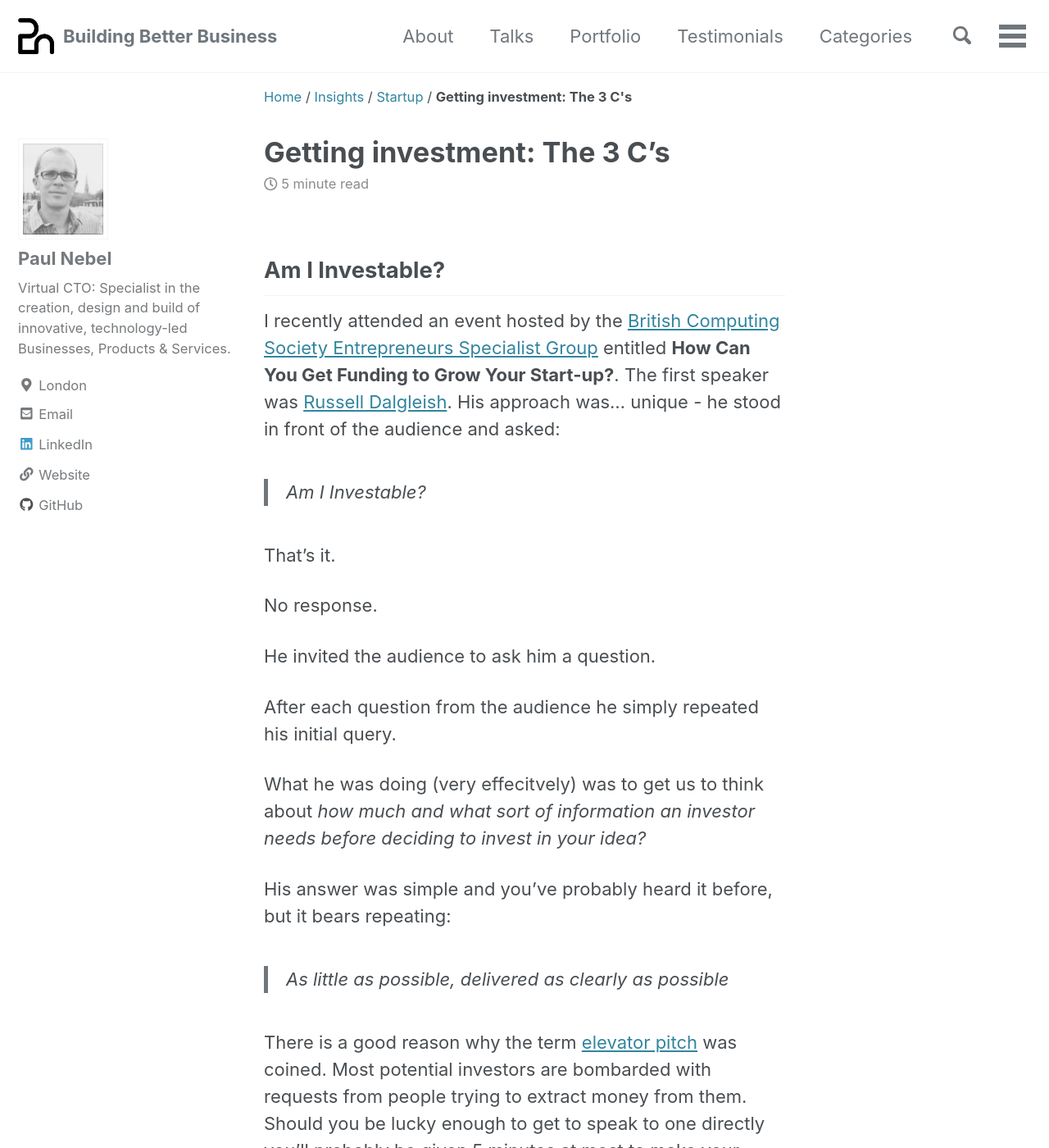
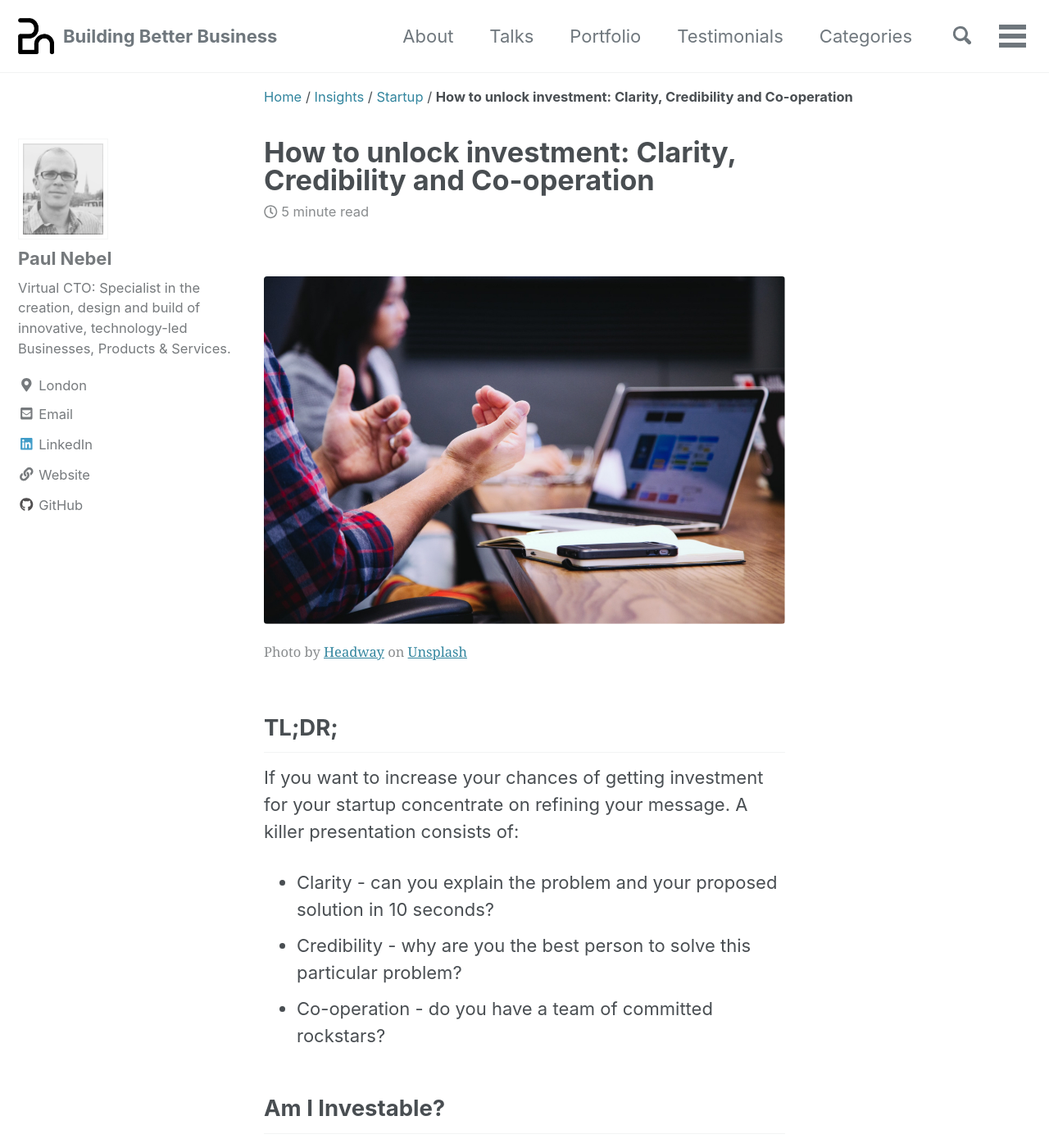
Before and after one commit to paulnebel/paulnebel.github.io, a Jekyll site: the page built from _posts/2019-07-31-the-three-cs-for-startups.md, in a window 1280 px wide and 1400 px high. Shown: the whole window at 82% size. Built offline with Jekyll 4.4.1, drawn with Linux system fonts in a browser that asks for light colours; cached includes are drawn as plain includes; nearby versions of some CDN libraries; comment, search, counter and statistics services are not loaded; some of the changed text lies outside the part shown.

Commit message:
feat: Adds custom image template

```diff
--- a/_config.yml
+++ b/_config.yml
@@ -65,7 +65,7 @@ collections:
 
 # Social Sharing
 twitter:
-  username               : "expert_in_it"
+  username               : "StartupCTO_Paul"
 og_image                 : # Open Graph/Twitter default site image
 # For specifying social profiles
 # - https://developers.google.com/structured-data/customize/social-profiles
@@ -74,7 +74,7 @@ social:
   name                   : # If the user or organization name differs from the site's name
   links:
     - "https://www.linkedin.com/in/paulnebel/"
-    - "https://twitter.com/expert_in_it"
+    - "https://twitter.com/StartupCTO_Paul"
 
 # Analytics
 analytics:
--- /dev/null
+++ b/_includes/image.html
@@ -0,0 +1,4 @@
+<figure class="image">
+  <img src="{{ include.url }}" alt="{{ include.description }}">
+  <figcaption>{{ include.caption }}</figcaption>
+</figure>
--- a/_posts/2019-07-31-the-three-cs-for-startups.md
+++ b/_posts/2019-07-31-the-three-cs-for-startups.md
@@ -1,9 +1,22 @@
 ---
-title: "Getting investment: The 3 C's"
+title: "How to unlock investment: Clarity, Credibility and Co-operation"
 meta: "How to get investors to listen to your startup idea."
+description: "How to get investors to listen to your startup idea."
 categories: Insights Startup
 slug: "the-three-cs-for-startups"
+header:
+  og_image: "/assets/images/3cs/investment.jpg"
 ---
+
+{% include image.html url="/assets/images/3cs/investment.jpg" description="Ivestment spelt with Scrabble tiles" caption='<span>Photo by <a href="https://unsplash.com/@headwayio?utm_source=unsplash&amp;utm_medium=referral&amp;utm_content=creditCopyText">Headway</a> on <a href="https://unsplash.com/s/photos/presentation?utm_source=unsplash&amp;utm_medium=referral&amp;utm_content=creditCopyText">Unsplash</a></span>' %}
+
+## TL;DR;
+
+If you want to increase your chances of getting investment for your startup concentrate on refining your message.  A killer presentation consists of:
+
+ - Clarity - can you explain the problem and your proposed solution in 10 seconds?
+ - Credibility - why are you the best person to solve this particular problem?
+ - Co-operation - do you have a team of committed rockstars?
 
 ## Am I Investable?
 
@@ -33,7 +46,7 @@ The criteria we agreed upon, in order of importance, are:
 
 - Clarity
 - Credibility
-- Cooperation
+- Co-operation
 
 ## Clarity
 
@@ -52,7 +65,7 @@ Note that your direct team do not necessarily need to be domain experts themselv
 
 > You must be able to satisfy an investor that your team are experts in your chosen problem domain, otherwise why would they trust you to provide a solution?
 
-## Cooperation
+## Co-operation
 Another speaker at the BCS Entrepreneurs Specialist Group event mentioned above was [Simon Glass][simonglass]{:target="_blank"} of [Qodeo][qodeo]{:target="_blank"}.  Simon presented a report authored by MBA Researcher [Akshat Mathur][akshatmathur]{:target="_blank"} who interviewed Senior Partners one on one in 40 VC and PE firms in UK and India to determine the current trends prevailing in the industry as perceived by its closest stakeholders.
 
 For me, the most interesting trend identified in that report related to the composition of teams. According to Akshat, the most significant considerations for VCs when making investment decisions on startups are: Team; Technology; Potential Market and defensible IP.  Of these 4 significant areas, by far the greatest emphasis is given to Team. On average, team composition represents a whopping 68% of VC investment creteria when considering startups. For established companies this falls to an average of 24%.
@@ -64,7 +77,7 @@ We also find that startups that cooperate well with each other are far more like
 > When you're starting up, cooperation within your team is critical to prevent the loss of any of it's members
 
 ## The Bottom Line
-If you are thinking of applying to the Geovation Programme (or, indeed, looking for any other kind of startup investment) it is our experience that you will have a far better chance of succeeding if you can demonstrate **clarity, credibility and cooperation**.
+If you are thinking of applying to the Geovation Programme (or, indeed, looking for any other kind of startup investment) it is our experience that you will have a far better chance of succeeding if you can demonstrate **clarity, credibility and co-operation**.
 
 
 [russelldalgliesh]: <https://www.linkedin.com/in/russelldalgleish/>
```
Also changed, not shown: assets/images/3cs/investment.jpg (added).
